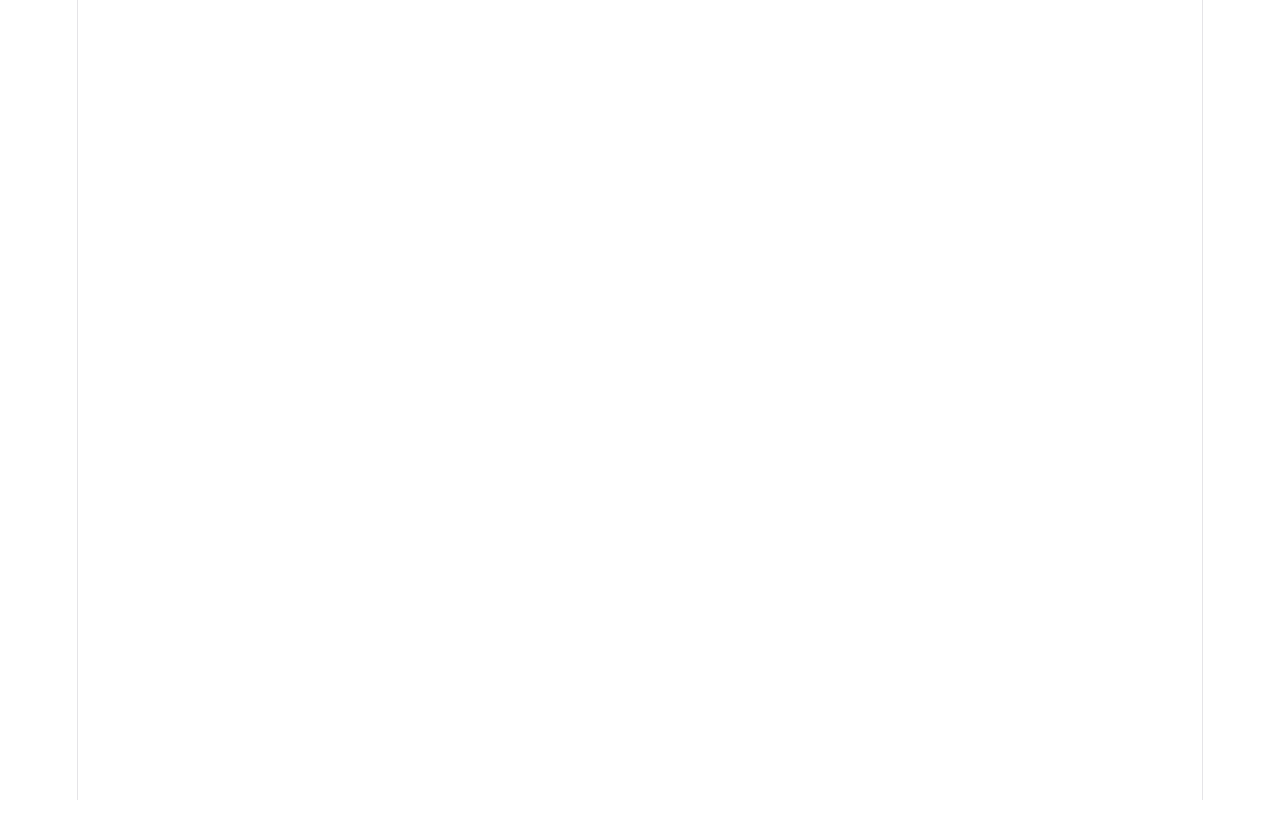
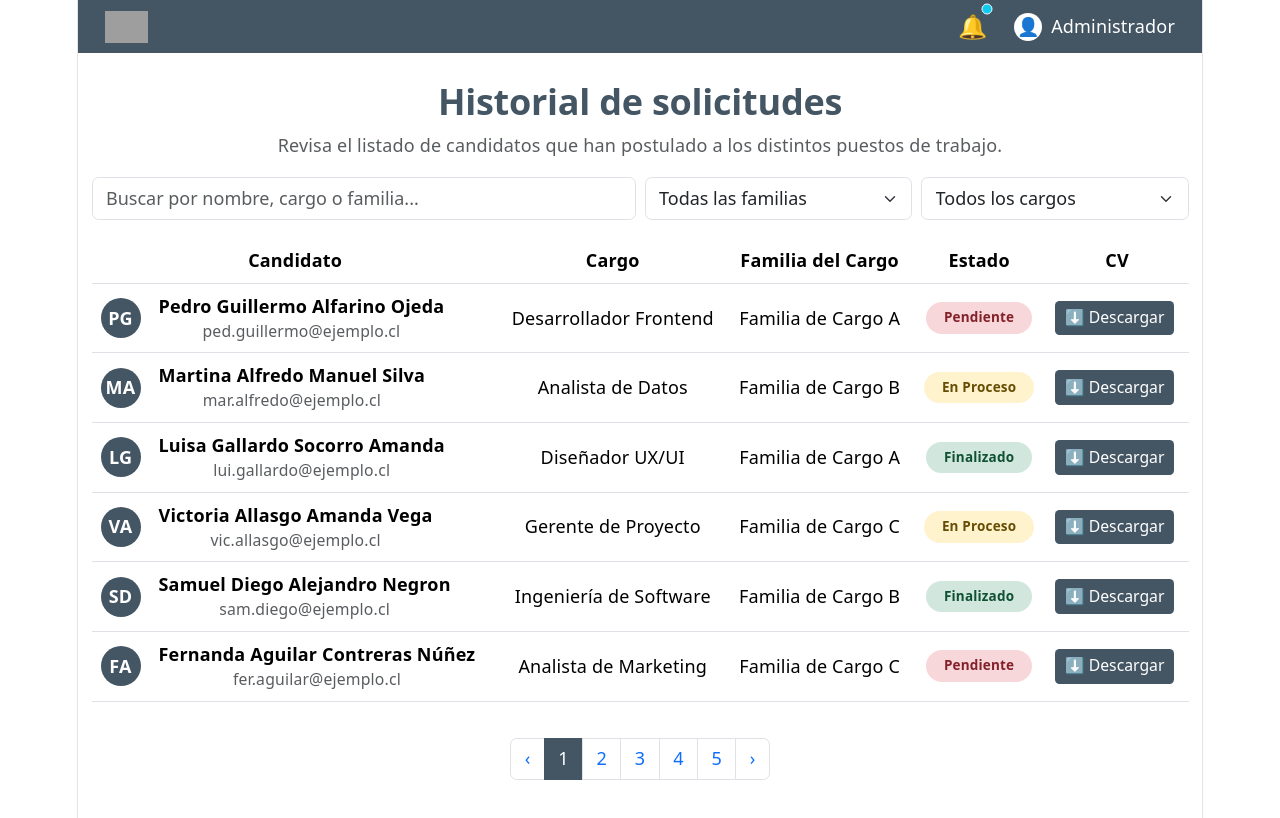
Before and after one commit to MatiasTenorio/Fullstack-II-Aquachile, a React (Vite) app in the folder aquachile-frontend/: page /solicitudes in a window 1280 px wide. Before the commit this address had no page. Shown: the top 818 px of the page. Built offline with nearby package versions, Linux system fonts and the light colour scheme; grey boxes are pictures that could not be loaded.

Commit message:
Feat (develop: Lista de Solicitudes)

```diff
--- a/aquachile-frontend/src/App.jsx
+++ b/aquachile-frontend/src/App.jsx
@@ -1,12 +1,21 @@
 import { BrowserRouter, Routes, Route } from 'react-router-dom';
-import FormularioSolicitud from './components/FormularioSolicitud';
-import './App.css';
+import MainLayout from './layouts/MainLayout';
+import Dashboard from './pages/Dashboard';
+import FormularioSolicitud from './pages/FormularioSolicitud';
+import HistorialSolicitudes from './pages/HistorialSolicitudes';
+import Login from './pages/Login';
 
 function App() {
   return (
     <BrowserRouter>
       <Routes>
-        <Route path="/" element={<FormularioSolicitud/>} /> {/*Ruta por defecto*/}
+        <Route path="/login" element={<Login />} />
+
+        <Route element={<MainLayout />}>
+          <Route path="/" element={<Dashboard />} />
+          <Route path="/solicitudes/nueva" element={<FormularioSolicitud />} />
+          <Route path="/solicitudes" element={<HistorialSolicitudes />} />
+        </Route>
       </Routes>
     </BrowserRouter>
   );
--- a/aquachile-frontend/src/layouts/MainLayout.jsx
+++ b/aquachile-frontend/src/layouts/MainLayout.jsx
@@ -0,0 +1,48 @@
+import { Outlet, Link } from 'react-router-dom';
+import logoBlanco from '../assets/aqua-chile-logo-blanco.png'; // ajusta el nombre si lo guardaste distinto
+
+function MainLayout() {
+  return (
+    <div className="d-flex flex-column min-vh-100" style={{ backgroundColor: '#FFFFFF' }}>
+      <header
+        className="d-flex align-items-center justify-content-between px-4 py-2"
+        style={{ backgroundColor: '#445664' }}
+      >
+        <Link to="/" className="d-flex align-items-center text-decoration-none">
+          <img src={logoBlanco} alt="AquaChile" style={{ height: '32px' }} />
+        </Link>
+
+        <div className="d-flex align-items-center gap-4">
+          <button
+            className="btn position-relative p-0 border-0 bg-transparent"
+            style={{ color: '#FFFFFF', fontSize: '1.3rem' }}
+            aria-label="Notificaciones"
+          >
+            🔔
+            <span
+              className="position-absolute top-0 start-100 translate-middle p-1 bg-info border border-light rounded-circle"
+            >
+              <span className="visually-hidden">Notificaciones nuevas</span>
+            </span>
+          </button>
+
+          <div className="d-flex align-items-center gap-2" style={{ color: '#FFFFFF' }}>
+            <div
+              className="rounded-circle d-flex align-items-center justify-content-center"
+              style={{ width: '28px', height: '28px', backgroundColor: '#FFFFFF', color: '#445664' }}
+            >
+              👤
+            </div>
+            <span>Administrador</span>
+          </div>
+        </div>
+      </header>
+
+      <main className="flex-grow-1">
+        <Outlet />
+      </main>
+    </div>
+  );
+}
+
+export default MainLayout;
--- /dev/null
+++ b/aquachile-frontend/src/pages/HistorialSolicitudes.jsx
@@ -0,0 +1,144 @@
+import { useState } from 'react';
+
+const solicitudesMock = [
+  { id: 1, nombre: 'Pedro Guillermo Alfarino Ojeda', email: 'ped.guillermo@ejemplo.cl', cargo: 'Desarrollador Frontend', familiaCargo: 'Familia de Cargo A', estado: 'Pendiente' },
+  { id: 2, nombre: 'Martina Alfredo Manuel Silva', email: 'mar.alfredo@ejemplo.cl', cargo: 'Analista de Datos', familiaCargo: 'Familia de Cargo B', estado: 'En Proceso' },
+  { id: 3, nombre: 'Luisa Gallardo Socorro Amanda', email: 'lui.gallardo@ejemplo.cl', cargo: 'Diseñador UX/UI', familiaCargo: 'Familia de Cargo A', estado: 'Finalizado' },
+  { id: 4, nombre: 'Victoria Allasgo Amanda Vega', email: 'vic.allasgo@ejemplo.cl', cargo: 'Gerente de Proyecto', familiaCargo: 'Familia de Cargo C', estado: 'En Proceso' },
+  { id: 5, nombre: 'Samuel Diego Alejandro Negron', email: 'sam.diego@ejemplo.cl', cargo: 'Ingeniería de Software', familiaCargo: 'Familia de Cargo B', estado: 'Finalizado' },
+  { id: 6, nombre: 'Fernanda Aguilar Contreras Núñez', email: 'fer.aguilar@ejemplo.cl', cargo: 'Analista de Marketing', familiaCargo: 'Familia de Cargo C', estado: 'Pendiente' },
+];
+
+const coloresEstado = {
+  Pendiente: { bg: '#f8d7da', text: '#842029' },
+  'En Proceso': { bg: '#fff3cd', text: '#664d03' },
+  Finalizado: { bg: '#d1e7dd', text: '#0f5132' },
+};
+
+function obtenerIniciales(nombreCompleto) {
+  const partes = nombreCompleto.trim().split(' ');
+  return (partes[0]?.[0] || '') + (partes[1]?.[0] || '');
+}
+
+function HistorialSolicitudes() {
+  const [busqueda, setBusqueda] = useState('');
+  const [familiaFiltro, setFamiliaFiltro] = useState('Todas las familias');
+  const [cargoFiltro, setCargoFiltro] = useState('Todos los cargos');
+
+  const familias = ['Todas las familias', ...new Set(solicitudesMock.map((s) => s.familiaCargo))];
+  const cargos = ['Todos los cargos', ...new Set(solicitudesMock.map((s) => s.cargo))];
+
+  const solicitudesFiltradas = solicitudesMock.filter((s) => {
+    const coincideBusqueda =
+      s.nombre.toLowerCase().includes(busqueda.toLowerCase()) ||
+      s.cargo.toLowerCase().includes(busqueda.toLowerCase()) ||
+      s.familiaCargo.toLowerCase().includes(busqueda.toLowerCase());
+    const coincideFamilia = familiaFiltro === 'Todas las familias' || s.familiaCargo === familiaFiltro;
+    const coincideCargo = cargoFiltro === 'Todos los cargos' || s.cargo === cargoFiltro;
+    return coincideBusqueda && coincideFamilia && coincideCargo;
+  });
+
+  return (
+    <div className="container py-4">
+      <h2 className="fw-bold" style={{ color: '#445664' }}>Historial de solicitudes</h2>
+      <p className="text-muted">Revisa el listado de candidatos que han postulado a los distintos puestos de trabajo.</p>
+
+      <div className="row g-2 mb-3">
+        <div className="col-md-6">
+          <input
+            type="text"
+            className="form-control"
+            placeholder="Buscar por nombre, cargo o familia..."
+            value={busqueda}
+            onChange={(e) => setBusqueda(e.target.value)}
+          />
+        </div>
+        <div className="col-md-3">
+          <select className="form-select" value={familiaFiltro} onChange={(e) => setFamiliaFiltro(e.target.value)}>
+            {familias.map((f) => <option key={f} value={f}>{f}</option>)}
+          </select>
+        </div>
+        <div className="col-md-3">
+          <select className="form-select" value={cargoFiltro} onChange={(e) => setCargoFiltro(e.target.value)}>
+            {cargos.map((c) => <option key={c} value={c}>{c}</option>)}
+          </select>
+        </div>
+      </div>
+
+      <div className="table-responsive">
+        <table className="table align-middle">
+          <thead>
+            <tr style={{ color: '#445664' }}>
+              <th>Candidato</th>
+              <th>Cargo</th>
+              <th>Familia del Cargo</th>
+              <th>Estado</th>
+              <th>CV</th>
+            </tr>
+          </thead>
+          <tbody>
+            {solicitudesFiltradas.map((s) => (
+              <tr key={s.id}>
+                <td>
+                  <div className="d-flex align-items-center gap-3">
+                    <div
+                      className="rounded-circle d-flex align-items-center justify-content-center fw-semibold"
+                      style={{ width: '40px', height: '40px', backgroundColor: '#445664', color: '#FFFFFF', flexShrink: 0 }}
+                    >
+                      {obtenerIniciales(s.nombre)}
+                    </div>
+                    <div>
+                      <div className="fw-semibold">{s.nombre}</div>
+                      <div className="text-muted small">{s.email}</div>
+                    </div>
+                  </div>
+                </td>
+                <td>{s.cargo}</td>
+                <td>{s.familiaCargo}</td>
+                <td>
+                  <span
+                    className="badge rounded-pill px-3 py-2"
+                    style={{ backgroundColor: coloresEstado[s.estado].bg, color: coloresEstado[s.estado].text }}
+                  >
+                    {s.estado}
+                  </span>
+                </td>
+                <td>
+                  <button
+                    className="btn btn-sm d-flex align-items-center gap-2"
+                    style={{ backgroundColor: '#445664', color: '#FFFFFF' }}
+                  >
+                    ⬇ Descargar
+                  </button>
+                </td>
+              </tr>
+            ))}
+          </tbody>
+        </table>
+
+        {solicitudesFiltradas.length === 0 && (
+          <p className="text-center text-muted">No se encontraron solicitudes con esos criterios.</p>
+        )}
+      </div>
+
+      <nav className="d-flex justify-content-center mt-3">
+        <ul className="pagination">
+          <li className="page-item"><button className="page-link">‹</button></li>
+          {[1, 2, 3, 4, 5].map((n) => (
+            <li key={n} className="page-item">
+              <button
+                className="page-link"
+                style={n === 1 ? { backgroundColor: '#445664', borderColor: '#445664', color: '#FFFFFF' } : {}}
+              >
+                {n}
+              </button>
+            </li>
+          ))}
+          <li className="page-item"><button className="page-link">›</button></li>
+        </ul>
+      </nav>
+    </div>
+  );
+}
+
+export default HistorialSolicitudes;
```
